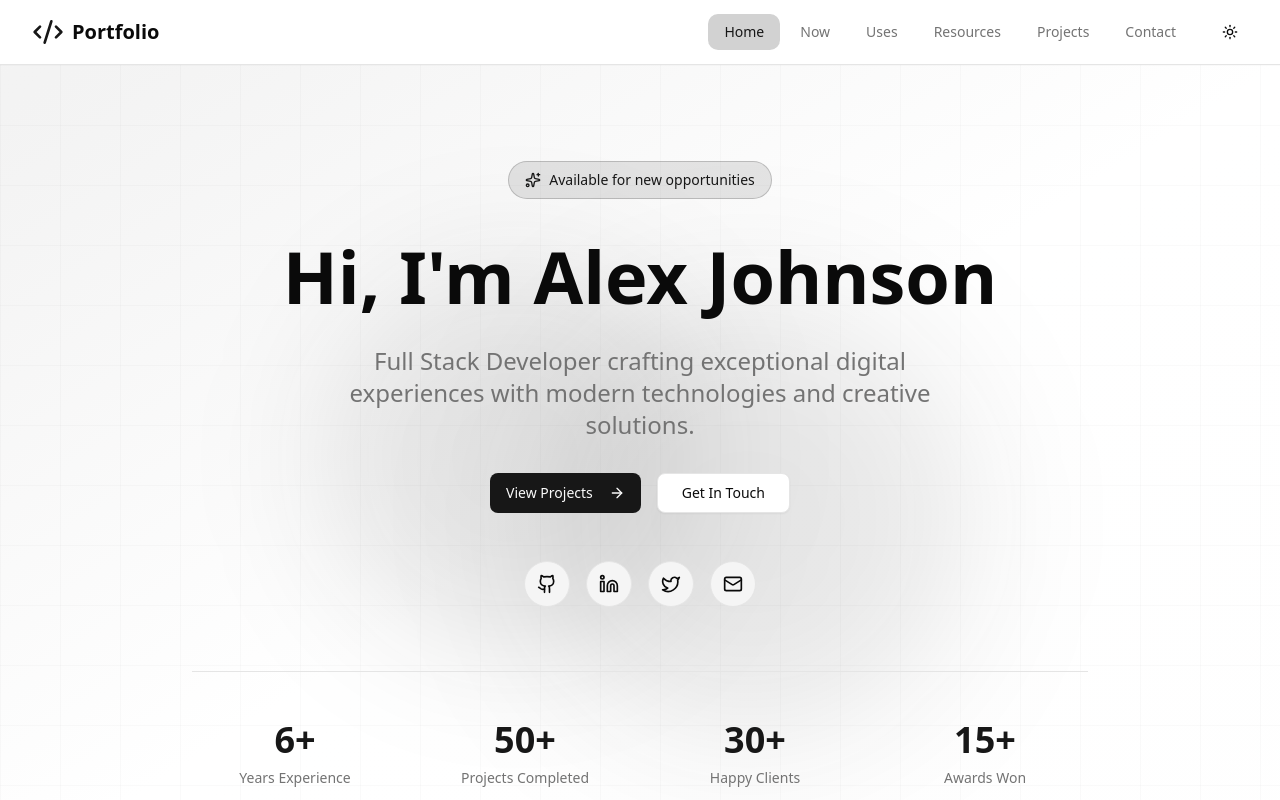
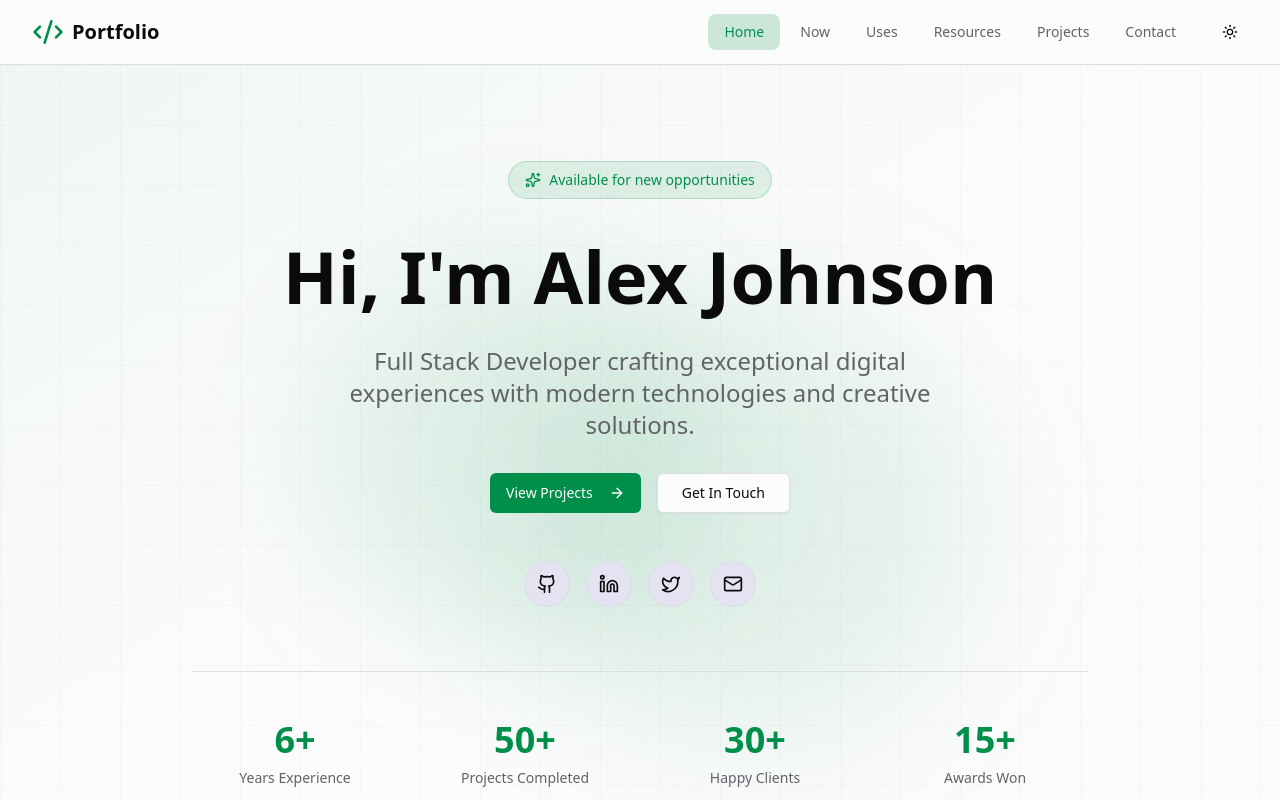
Before and after one commit to jrreda/next-portfolio, a Next.js app: page / in a window 1280 px wide. Shown: the top 800 px of the page. Built offline with nearby package versions, Linux system fonts and the light colour scheme.

Commit message:
update colors

```diff
--- a/app/globals.css
+++ b/app/globals.css
@@ -2,7 +2,6 @@
 @import "tw-animate-css";
 
 @custom-variant dark (&:is(.dark *));
-
 @theme inline {
   --color-background: var(--background);
   --color-foreground: var(--foreground);
@@ -41,85 +40,133 @@
   --radius-md: calc(var(--radius) - 2px);
   --radius-lg: var(--radius);
   --radius-xl: calc(var(--radius) + 4px);
-  --radius-2xl: calc(var(--radius) + 8px);
-  --radius-3xl: calc(var(--radius) + 12px);
-  --radius-4xl: calc(var(--radius) + 16px);
 }
 
 :root {
-  --radius: 0.625rem;
-  --background: oklch(1 0 0);
-  --foreground: oklch(0.145 0 0);
+  --radius: 0.5rem;
+
+  /* Bold Editorial Color Palette - Light Mode */
+  --background: oklch(0.99 0 0);
+  --foreground: oklch(0.15 0.005 285);
+
   --card: oklch(1 0 0);
-  --card-foreground: oklch(0.145 0 0);
+  --card-foreground: oklch(0.15 0.005 285);
+
   --popover: oklch(1 0 0);
-  --popover-foreground: oklch(0.145 0 0);
-  --primary: oklch(0.205 0 0);
-  --primary-foreground: oklch(0.985 0 0);
-  --secondary: oklch(0.97 0 0);
-  --secondary-foreground: oklch(0.205 0 0);
-  --muted: oklch(0.97 0 0);
-  --muted-foreground: oklch(0.556 0 0);
-  --accent: oklch(0.97 0 0);
-  --accent-foreground: oklch(0.205 0 0);
-  --destructive: oklch(0.577 0.245 27.325);
-  --border: oklch(0.922 0 0);
-  --input: oklch(0.922 0 0);
-  --ring: oklch(0.708 0 0);
-  --chart-1: oklch(0.646 0.222 41.116);
-  --chart-2: oklch(0.6 0.118 184.704);
-  --chart-3: oklch(0.398 0.07 227.392);
-  --chart-4: oklch(0.828 0.189 84.429);
-  --chart-5: oklch(0.769 0.188 70.08);
-  --sidebar: oklch(0.985 0 0);
-  --sidebar-foreground: oklch(0.145 0 0);
-  --sidebar-primary: oklch(0.205 0 0);
-  --sidebar-primary-foreground: oklch(0.985 0 0);
-  --sidebar-accent: oklch(0.97 0 0);
-  --sidebar-accent-foreground: oklch(0.205 0 0);
-  --sidebar-border: oklch(0.922 0 0);
-  --sidebar-ring: oklch(0.708 0 0);
+  --popover-foreground: oklch(0.15 0.005 285);
+
+  /* Primary: Bold emerald green accent */
+  --primary: oklch(0.55 0.18 160);
+  --primary-foreground: oklch(0.99 0 0);
+
+  /* Secondary: Subtle neutral */
+  --secondary: oklch(0.94 0.01 285);
+  --secondary-foreground: oklch(0.15 0.005 285);
+
+  --muted: oklch(0.96 0 0);
+  --muted-foreground: oklch(0.5 0.01 285);
+
+  --accent: oklch(0.92 0.02 285);
+  --accent-foreground: oklch(0.15 0.005 285);
+
+  --destructive: oklch(0.55 0.22 25);
+
+  --border: oklch(0.9 0.01 285);
+  --input: oklch(0.9 0.01 285);
+  --ring: oklch(0.55 0.18 160);
+
+  /* Chart colors */
+  --chart-1: oklch(0.55 0.18 160);
+  --chart-2: oklch(0.65 0.15 220);
+  --chart-3: oklch(0.60 0.16 340);
+  --chart-4: oklch(0.70 0.14 45);
+  --chart-5: oklch(0.58 0.17 280);
+
+  --sidebar: oklch(0.98 0 0);
+  --sidebar-foreground: oklch(0.15 0.005 285);
+  --sidebar-primary: oklch(0.55 0.18 160);
+  --sidebar-primary-foreground: oklch(0.99 0 0);
+  --sidebar-accent: oklch(0.94 0.01 285);
+  --sidebar-accent-foreground: oklch(0.15 0.005 285);
+  --sidebar-border: oklch(0.9 0.01 285);
+  --sidebar-ring: oklch(0.55 0.18 160);
 }
 
 .dark {
-  --background: oklch(0.145 0 0);
-  --foreground: oklch(0.985 0 0);
-  --card: oklch(0.205 0 0);
-  --card-foreground: oklch(0.985 0 0);
-  --popover: oklch(0.205 0 0);
-  --popover-foreground: oklch(0.985 0 0);
-  --primary: oklch(0.922 0 0);
-  --primary-foreground: oklch(0.205 0 0);
-  --secondary: oklch(0.269 0 0);
-  --secondary-foreground: oklch(0.985 0 0);
-  --muted: oklch(0.269 0 0);
-  --muted-foreground: oklch(0.708 0 0);
-  --accent: oklch(0.269 0 0);
-  --accent-foreground: oklch(0.985 0 0);
-  --destructive: oklch(0.704 0.191 22.216);
-  --border: oklch(1 0 0 / 10%);
-  --input: oklch(1 0 0 / 15%);
-  --ring: oklch(0.556 0 0);
-  --chart-1: oklch(0.488 0.243 264.376);
-  --chart-2: oklch(0.696 0.17 162.48);
-  --chart-3: oklch(0.769 0.188 70.08);
-  --chart-4: oklch(0.627 0.265 303.9);
-  --chart-5: oklch(0.645 0.246 16.439);
-  --sidebar: oklch(0.205 0 0);
-  --sidebar-foreground: oklch(0.985 0 0);
-  --sidebar-primary: oklch(0.488 0.243 264.376);
-  --sidebar-primary-foreground: oklch(0.985 0 0);
-  --sidebar-accent: oklch(0.269 0 0);
-  --sidebar-accent-foreground: oklch(0.985 0 0);
-  --sidebar-border: oklch(1 0 0 / 10%);
-  --sidebar-ring: oklch(0.556 0 0);
+  --background: oklch(0.12 0.005 285);
+  --foreground: oklch(0.98 0.002 285);
+
+  --card: oklch(0.16 0.005 285);
+  --card-foreground: oklch(0.98 0.002 285);
+
+  --popover: oklch(0.16 0.005 285);
+  --popover-foreground: oklch(0.98 0.002 285);
+
+  /* Primary: Brighter emerald for dark mode */
+  --primary: oklch(0.65 0.20 160);
+  --primary-foreground: oklch(0.12 0.005 285);
+
+  --secondary: oklch(0.20 0.01 285);
+  --secondary-foreground: oklch(0.98 0.002 285);
+
+  --muted: oklch(0.22 0.01 285);
+  --muted-foreground: oklch(0.60 0.01 285);
+
+  --accent: oklch(0.24 0.015 285);
+  --accent-foreground: oklch(0.98 0.002 285);
+
+  --destructive: oklch(0.60 0.20 25);
+
+  --border: oklch(0.28 0.015 285);
+  --input: oklch(0.28 0.015 285);
+  --ring: oklch(0.65 0.20 160);
+
+  /* Chart colors adjusted for dark mode */
+  --chart-1: oklch(0.65 0.20 160);
+  --chart-2: oklch(0.70 0.18 220);
+  --chart-3: oklch(0.68 0.19 340);
+  --chart-4: oklch(0.75 0.16 45);
+  --chart-5: oklch(0.68 0.20 280);
+
+  --sidebar: oklch(0.16 0.005 285);
+  --sidebar-foreground: oklch(0.98 0.002 285);
+  --sidebar-primary: oklch(0.65 0.20 160);
+  --sidebar-primary-foreground: oklch(0.12 0.005 285);
+  --sidebar-accent: oklch(0.20 0.01 285);
+  --sidebar-accent-foreground: oklch(0.98 0.002 285);
+  --sidebar-border: oklch(0.28 0.015 285);
+  --sidebar-ring: oklch(0.65 0.20 160);
 }
 
 @layer base {
   * {
     @apply border-border outline-ring/50;
   }
+
   body {
-    @apply bg-background text-foreground;
+    @apply bg-background text-foreground antialiased;
+  }
+
+  /* Smooth scrolling */
+  html {
+    scroll-behavior: smooth;
+  }
+
+  /* Custom scrollbar */
+  ::-webkit-scrollbar {
+    width: 8px;
+  }
+
+  ::-webkit-scrollbar-track {
+    background: oklch(var(--background));
+  }
+
+  ::-webkit-scrollbar-thumb {
+    background: oklch(var(--muted-foreground) / 0.3);
+    border-radius: 4px;
+  }
+
+  ::-webkit-scrollbar-thumb:hover {
+    background: oklch(var(--muted-foreground) / 0.5);
   }
 }
--- a/app/page.tsx
+++ b/app/page.tsx
@@ -148,39 +148,6 @@ export default function HomePage() {
         return 'bg-yellow-500/10 text-yellow-600 border-yellow-500/20'
       default:
         return 'bg-gray-500/10 text-gray-600 border-gray-500/20'
-    }
-  }
-
-  const handleContactSubmit = async (e: React.FormEvent) => {
-    e.preventDefault()
-    setIsSubmitting(true)
-
-    try {
-      const response = await fetch('/api/contact', {
-        method: 'POST',
-        headers: {
-          'Content-Type': 'application/json',
-        },
-        body: JSON.stringify(contactForm),
-      })
-
-      if (response.ok) {
-        toast({
-          title: 'Message sent successfully! 🎉',
-          description: "I'll get back to you as soon as possible.",
-        })
-        setContactForm({ name: '', email: '', subject: '', message: '' })
-      } else {
-        throw new Error('Failed to send message')
-      }
-    } catch (error) {
-      toast({
-        message: 'Error ❌',
-        description: 'Failed to send message. Please try again.',
-        variant: 'destructive',
-      })
-    } finally {
-      setIsSubmitting(false)
     }
   }
 
@@ -999,7 +966,7 @@ export default function HomePage() {
                   <CardTitle>Send a Message</CardTitle>
                 </CardHeader>
                 <CardContent>
-                  <form onSubmit={handleContactSubmit} className="space-y-4">
+                  <form  className="space-y-4">
                     <div className="space-y-2">
                       <Label htmlFor="name">Your Name *</Label>
                       <Input
--- a/data/contact.ts
+++ b/data/contact.ts
@@ -19,24 +19,24 @@ export const contactMethods: ContactMethod[] = [
     label: 'Email',
     value: 'jrreda.dev@gmail.com',
     href: 'mailto:jrreda.dev@gmail.com',
-    color: 'bg-blue-500/10 text-blue-600',
-    borderColor: 'border-blue-500/20',
+    color: 'bg-primary/10 text-primary',
+    borderColor: 'border-primary/20',
   },
   {
     iconName: 'Github',
     label: 'GitHub',
     value: '@jrreda_',
     href: 'https://github.com/jrreda_',
-    color: 'bg-gray-500/10 text-gray-600',
-    borderColor: 'border-gray-500/20',
+    color: 'bg-primary/10 text-primary',
+    borderColor: 'border-primary/20',
   },
   {
     iconName: 'Linkedin',
     label: 'LinkedIn',
     value: '/in/jrreda',
     href: 'https://linkedin.com/in/jrreda',
-    color: 'bg-blue-600/10 text-blue-700',
-    borderColor: 'border-blue-600/20',
+    color: 'bg-primary/10 text-primary',
+    borderColor: 'border-primary/20',
   },
 ]
 
--- a/package.json
+++ b/package.json
@@ -15,6 +15,7 @@
     "class-variance-authority": "^0.7.1",
     "clsx": "^2.1.1",
     "framer-motion": "^12.27.0",
+    "gsap": "^3.14.2",
     "lucide-react": "^0.562.0",
     "next": "16.1.3",
     "next-themes": "^0.4.6",
```
Also changed, not shown: 1 other file (tests, documents, lock files or other folders).
